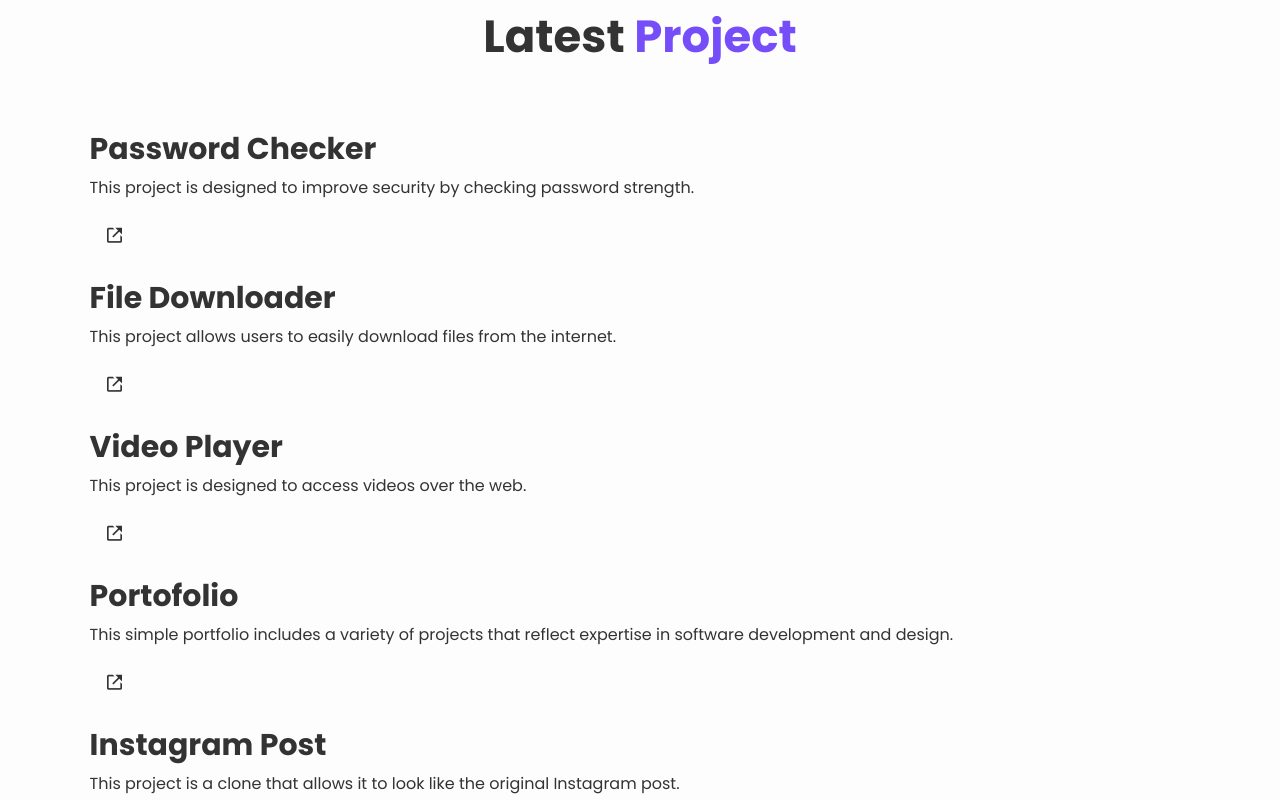
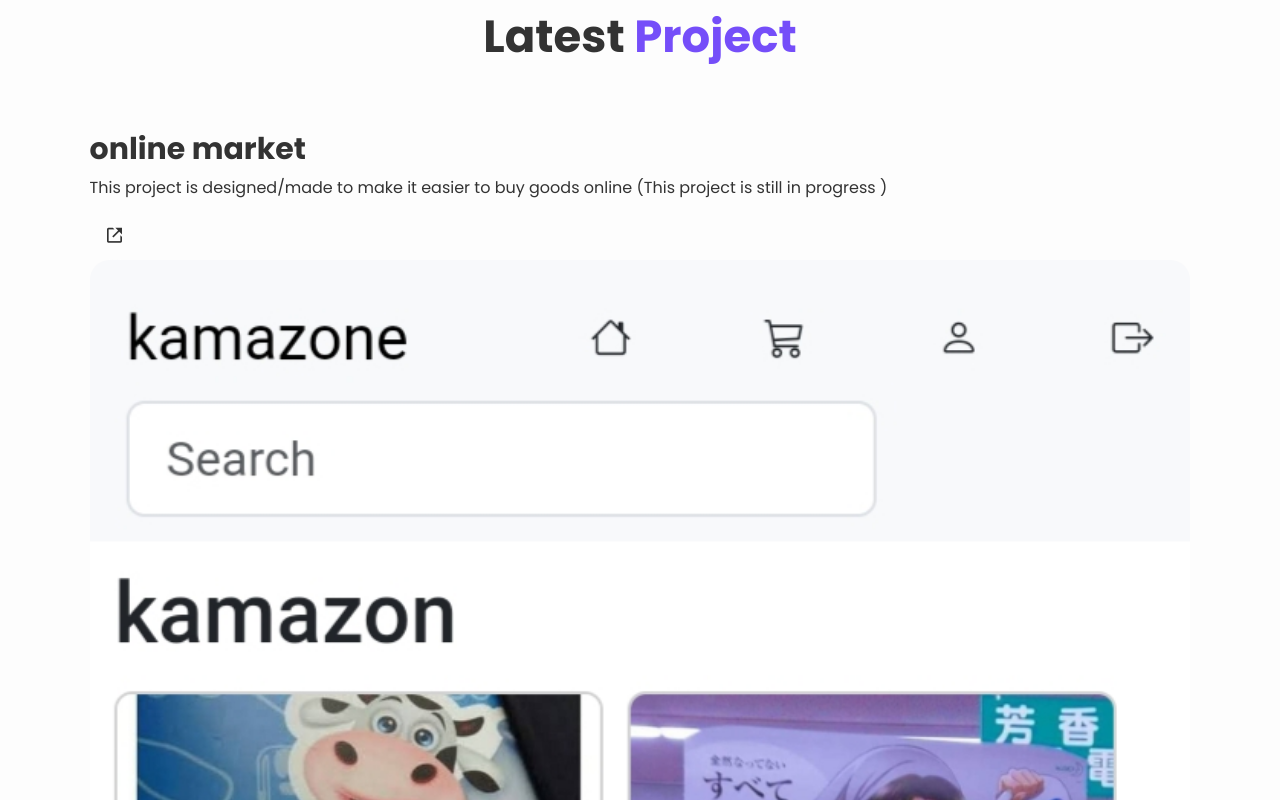
Before and after one commit to ihell/portofolio, a plain HTML site: page index.html in a window 1280 px wide. Shown: the part 2500-3300 px from the top of the page. Drawn offline with nearby package versions, Linux system fonts and the light colour scheme.

Commit message:
menambah latest projct (market online)

```diff
--- a/index.html
+++ b/index.html
@@ -136,13 +136,13 @@
                 <img src="images/passcheck.jpg" alt="">
 
                 <div class="project-layer">
-                    <h4>Password Checker</h4>
-                    <p>This project is designed to improve security by checking password strength.</p>
-                    <a href="https://dzareldeveloper.github.io/PasswordChecker-/"><i class='bx bx-link-external'></i></a>
+                    <h4>online market </h4>
+                    <p>This project is designed/made to make it easier to buy goods online (This project is still in progress )</p>
+                    <a href="https://ihell.github.io/Pasar/penjual/index.html"><i class='bx bx-link-external'></i></a>
                 </div>
             </div>
             <div class="project-box">
-                <img src="images/filedownload.jpg" alt="">
+                <img src="images/pasar.jpg" alt="">
 
                 <div class="project-layer">
                     <h4>File Downloader</h4>
```
Also changed, not shown: images/pasar.jpg (added).
